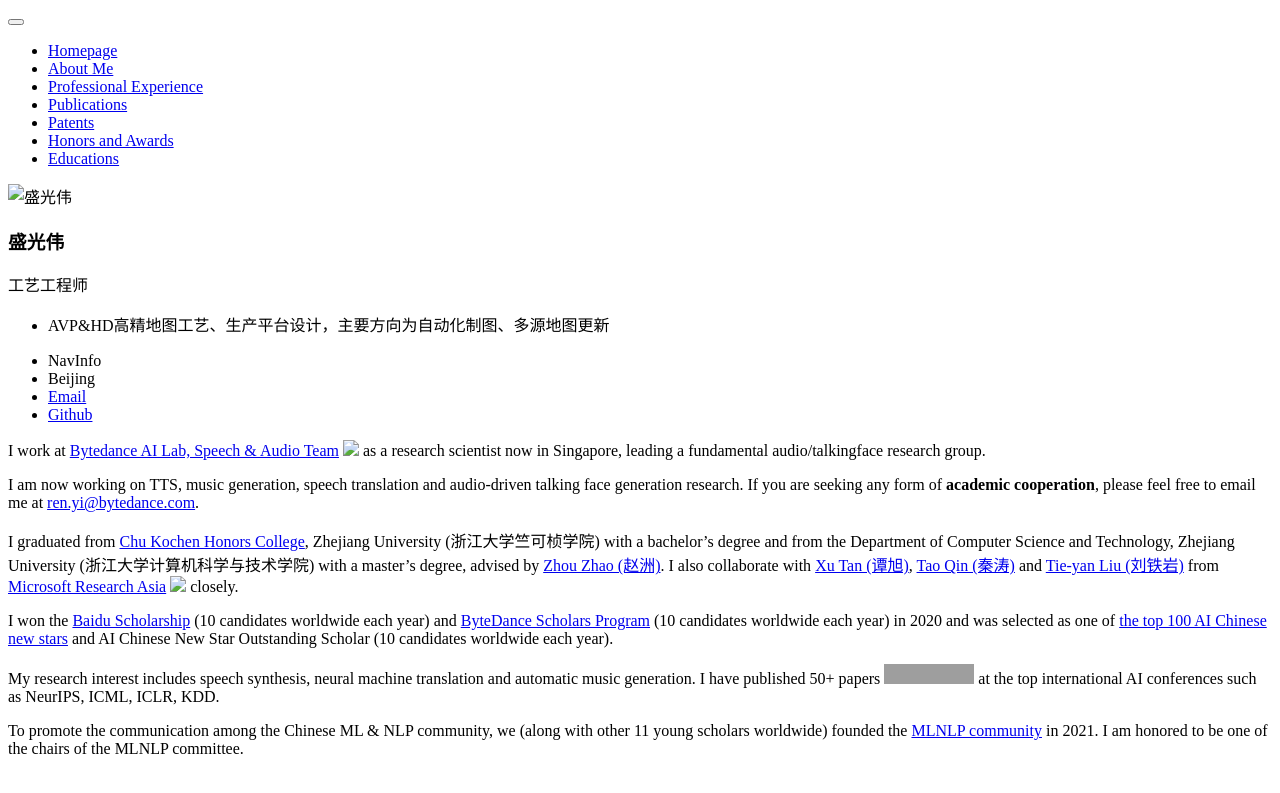
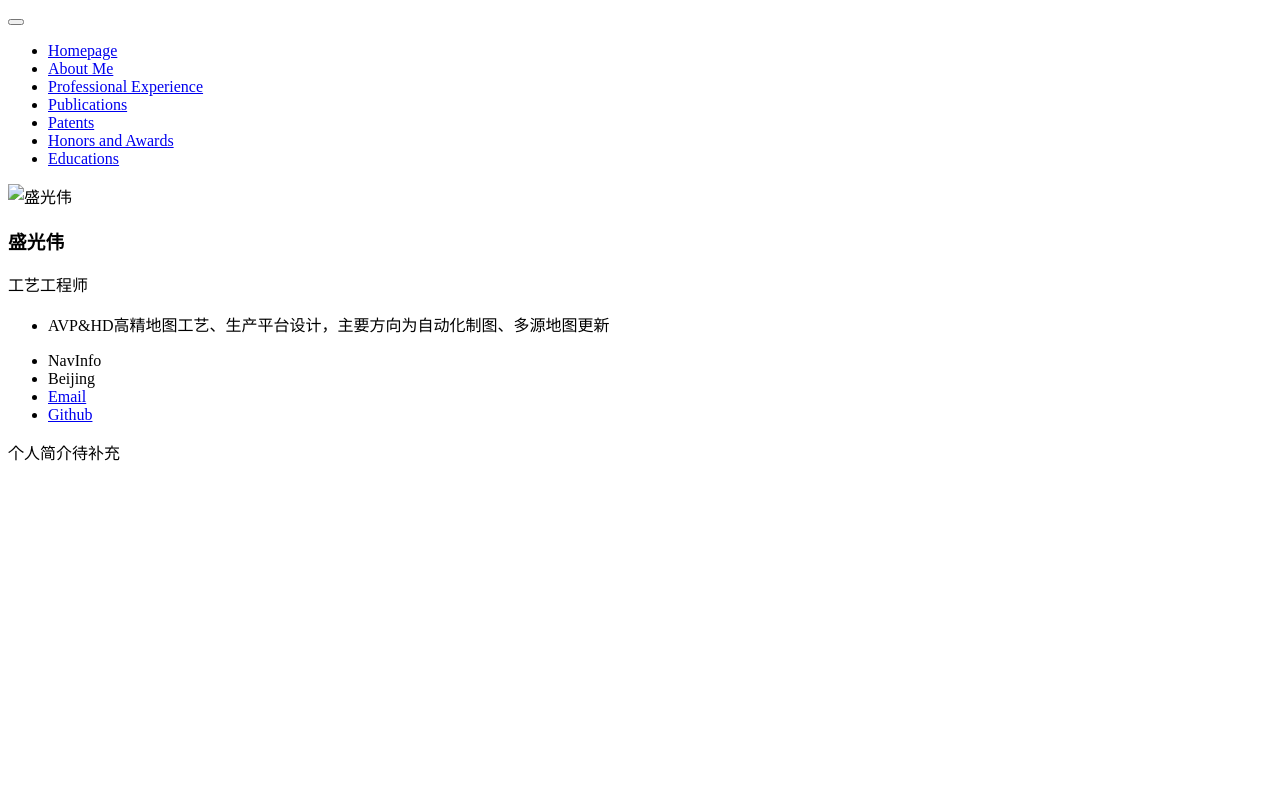
Before and after one commit to alphasheng/alphasheng.github.io, a Jekyll site: the page built from _pages/includes/intro.md, in a window 1280 px wide. Shown: the top 793 px of the page. Built offline with Jekyll 4.4.1, drawn with Linux system fonts in a browser that asks for light colours; our own code applies the rules of GitHub Pages for plain Markdown files; grey boxes are pictures that could not be loaded.

Commit message:
Update intro.md

```diff
--- a/_pages/includes/intro.md
+++ b/_pages/includes/intro.md
@@ -1,11 +1 @@
-I work at [Bytedance AI Lab, Speech & Audio Team](https://ailab.bytedance.com/) <img src='./images/tiktok.png' style='width: 6em;'> as a research scientist now in Singapore, leading a fundamental audio/talkingface research group.
-
-I am now working on TTS, music generation, speech translation and audio-driven talking face generation research. If you are seeking any form of **academic cooperation**, please feel free to email me at [ren.yi@bytedance.com](mailto:ren.yi@bytedance.com).
-
-I graduated from [Chu Kochen Honors College](http://ckc.zju.edu.cn/ckcen/main.htm), Zhejiang University (浙江大学竺可桢学院) with a bachelor's degree and from the Department of Computer Science and Technology, Zhejiang University (浙江大学计算机科学与技术学院) with a master's degree, advised by [Zhou Zhao (赵洲)](https://person.zju.edu.cn/zhaozhou). I also collaborate with [Xu Tan (谭旭)](https://www.microsoft.com/en-us/research/people/xuta/), [Tao Qin (秦涛)](https://www.microsoft.com/en-us/research/people/taoqin/) and [Tie-yan Liu (刘铁岩)](https://www.microsoft.com/en-us/research/people/tyliu/) from [Microsoft Research Asia](https://www.microsoft.com/en-us/research/group/machine-learning-research-group/) <img src='./images/microsoft_logo.svg' style="width: 4em;"> closely.
-
-I won the [Baidu Scholarship](https://baike.baidu.com/item/%E7%99%BE%E5%BA%A6%E5%A5%96%E5%AD%A6%E9%87%91/9929412) (10 candidates worldwide each year) and [ByteDance Scholars Program](https://ur.bytedance.com/scholarship) (10 candidates worldwide each year) in 2020 and was selected as one of [the top 100 AI Chinese new stars](https://mp.weixin.qq.com/s?__biz=MzA4NzQ5MTA2NA==&mid=2653639431&idx=1&sn=25b6368c1954419b9090840347d9a27d&chksm=8be75b90bc90d286a5af3ef8e610e822d705dc3cf4382b45e3f14489f3e7ec4fd8c95ed0eceb&mpshare=1&scene=2&srcid=0511LMlj9Qv9DeIZAjMjYAU9&sharer_sharetime=1620731348139&sharer_shareid=631c113940cb81f34895aa25ab14422a#rd) and AI Chinese New Star Outstanding Scholar (10 candidates worldwide each year).
-
-My research interest includes speech synthesis, neural machine translation and automatic music generation. I have published 50+ papers <a href='https://scholar.google.com/citations?user=4FA6C0AAAAAJ'><img src="https://img.shields.io/endpoint?logo=Google%20Scholar&url=https%3A%2F%2Fcdn.jsdelivr.net%2Fgh%2FRayeRen%2Frayeren.github.io@google-scholar-stats%2Fgs_data_shieldsio.json&labelColor=f6f6f6&color=9cf&style=flat&label=citations"></a> at the top international AI conferences such as NeurIPS, ICML, ICLR, KDD.
-
-To promote the communication among the Chinese ML & NLP community, we (along with other 11 young scholars worldwide) founded the [MLNLP community](https://space.bilibili.com/168887299) in 2021. I am honored to be one of the chairs of the MLNLP committee.
+个人简介待补充
```
